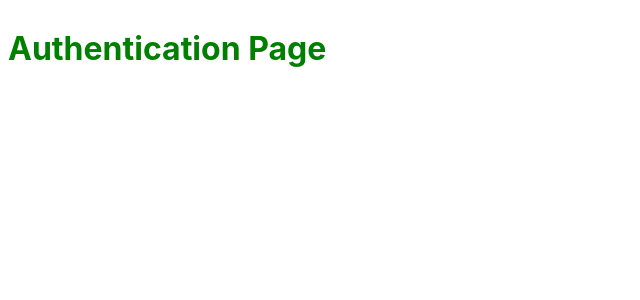
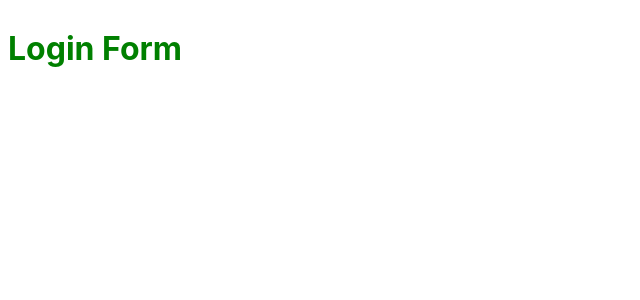
Before and after one commit to eolculnamo2/tournament-app, a Svelte app in the folder app/: page / in a window 1280 px wide. Shown: the top 300 px of the page, without its empty margins (0-640 px from the left). Built offline with nearby package versions, Linux system fonts and the light colour scheme.

Commit message:
svelte updates

```diff
--- a/app/rollup.config.js
+++ b/app/rollup.config.js
@@ -2,9 +2,6 @@ import svelte from 'rollup-plugin-svelte';
 import resolve from 'rollup-plugin-node-resolve';
 import commonjs from 'rollup-plugin-commonjs';
 import livereload from 'rollup-plugin-livereload';
-import {
-	sass
-} from 'svelte-preprocess-sass';
 import {
 	terser
 } from 'rollup-plugin-terser';
@@ -21,11 +18,6 @@ export default {
 	},
 	plugins: [
 		svelte({
-			preprocess: {
-				style: sass({}, {
-					name: 'scss'
-				}),
-			},
 			// enable run-time checks when not in production
 			dev: !production,
 			// we'll extract any component CSS out into
--- a/app/src/Routes.svelte
+++ b/app/src/Routes.svelte
@@ -1,6 +1,6 @@
 <script>
   import { Router, Route } from 'svelte-routing';
-  import AuthenticationPage from './pages/Authentication.svelte';
+  import AuthenticationPage from './pages/Authentication/Authentication.svelte';
 
   export let url = '';
 </script>
--- /dev/null
+++ b/app/src/components/LoginForm/LoginForm.svelte
@@ -0,0 +1,6 @@
+<script>
+  import { loginHeader } from './LoginFormStyles.js';
+  export let goToRegistration;
+</script>
+
+<h1 class={loginHeader} on:click={() => goToRegistration(false)}>Login Form</h1>
--- /dev/null
+++ b/app/src/components/LoginForm/LoginFormStyles.js
@@ -0,0 +1,8 @@
+import emotion from 'emotion/dist/emotion.umd.min.js';
+const {
+  css
+} = emotion;
+
+export const loginHeader = css `
+  color: green;
+`
--- /dev/null
+++ b/app/src/components/RegistrationForm/RegistrationForm.svelte
@@ -0,0 +1,5 @@
+<script>
+  export let goToLogin;
+</script>
+
+<h1 on:click={() => goToLogin(true)}>Registration Form</h1>
--- /dev/null
+++ b/app/src/globals/global-styles.js
@@ -0,0 +1,3 @@
+import {
+  css
+} from 'emotion';
--- a/app/src/pages/Authentication.svelte
+++ /dev/null
@@ -1,11 +0,0 @@
-<style lang="scss">
-  $color: green;
-
-  h1 {
-    color: $color;
-  }
-</style>
-
-<div>
-  <h1>Authentication Page</h1>
-</div>
--- /dev/null
+++ b/app/src/pages/Authentication/Authentication.svelte
@@ -0,0 +1,13 @@
+<script>
+  import LoginForm from '../../components/LoginForm/LoginForm.svelte';
+  import RegistrationForm from '../../components/RegistrationForm/RegistrationForm.svelte';
+
+  let showLogin = true;
+  let toggleLogin = newValue => (showLogin = newValue);
+</script>
+
+{#if showLogin}
+  <LoginForm goToRegistration={toggleLogin} />
+{:else}
+  <RegistrationForm goToLogin={toggleLogin} />
+{/if}
```
Also changed, not shown: app/package.json (+4 -4 lines), app/src/components/RegistrationForm/RegistrationFormStyles.js (added), 2 other files (tests, documents, lock files or other folders).
